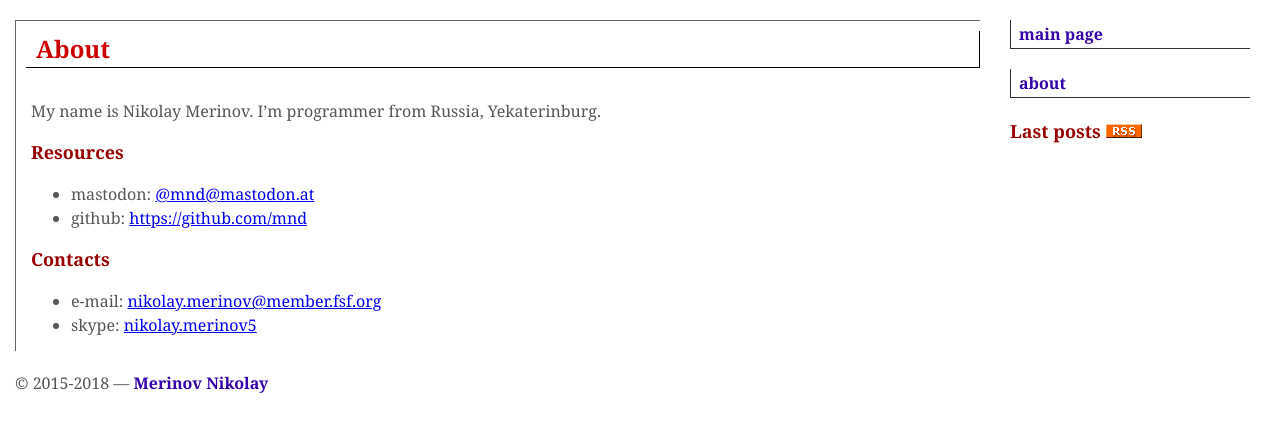
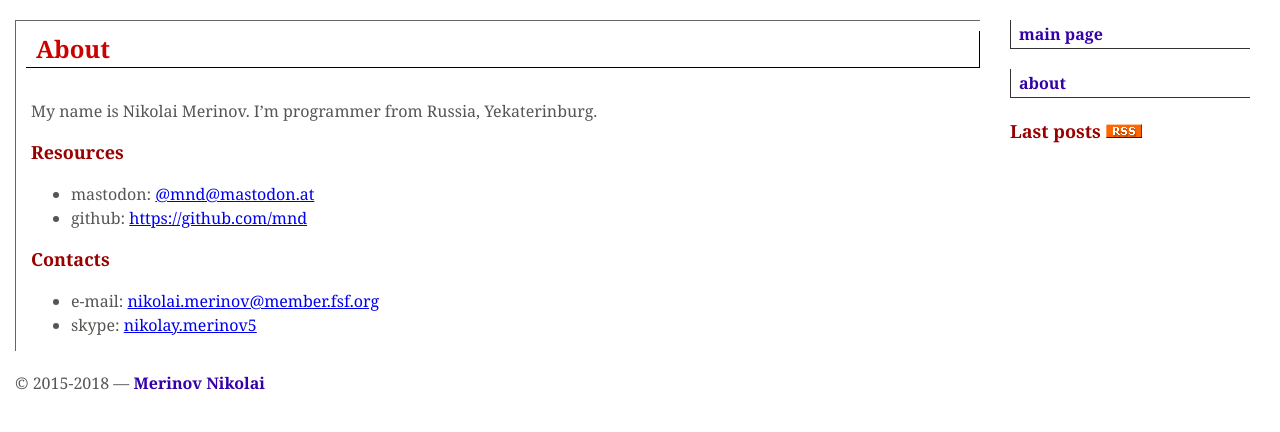
Before and after one commit to mnd/www.mndet.net, a Jekyll site: the page built from about.md, in a window 1280 px wide. Shown: the top 432 px of the page. Built offline with Jekyll 4.4.1, drawn with Linux system fonts in a browser that asks for light colours.

Commit message:
Update name to same as on all other places

```diff
--- a/_config.yml
+++ b/_config.yml
@@ -1,9 +1,9 @@
 destination: /usr/share/nginx/www/
 excerpt_separator: "\n\n"
 
-name: "kim's home site"
+name: "mnd's home site"
 url: "https://mndet.net"
-author: "Nikolay Merinov"
+author: "Nikolai Merinov"
 
 gems:
   - jekyll-feed
--- a/_layouts/default.html
+++ b/_layouts/default.html
@@ -34,7 +34,7 @@
     </div>
 
     <div id="about-block">
-     &copy; 2015-2018 &mdash; <a href="mailto:nikolai.merinov@member.fsf.org">Merinov Nikolay</a>
+     &copy; 2015-2018 &mdash; <a href="mailto:nikolai.merinov@member.fsf.org">Merinov Nikolai</a>
     </div>
   </body>
 </html>
--- a/about.md
+++ b/about.md
@@ -2,7 +2,7 @@
 layout: default
 title: About
 ---
-My name is Nikolay Merinov. I'm programmer from Russia, Yekaterinburg.
+My name is Nikolai Merinov. I'm programmer from Russia, Yekaterinburg.
 
 Resources
 ---------
@@ -11,5 +11,5 @@ Resources
 
 Contacts
 --------
-- e-mail: [nikolay.merinov@member.fsf.org](mailto:nikolay.merinov@member.fsf.org)
+- e-mail: [nikolai.merinov@member.fsf.org](mailto:nikolai.merinov@member.fsf.org)
 - skype: [nikolay.merinov5](skype:nikolay.merinov5)
```
